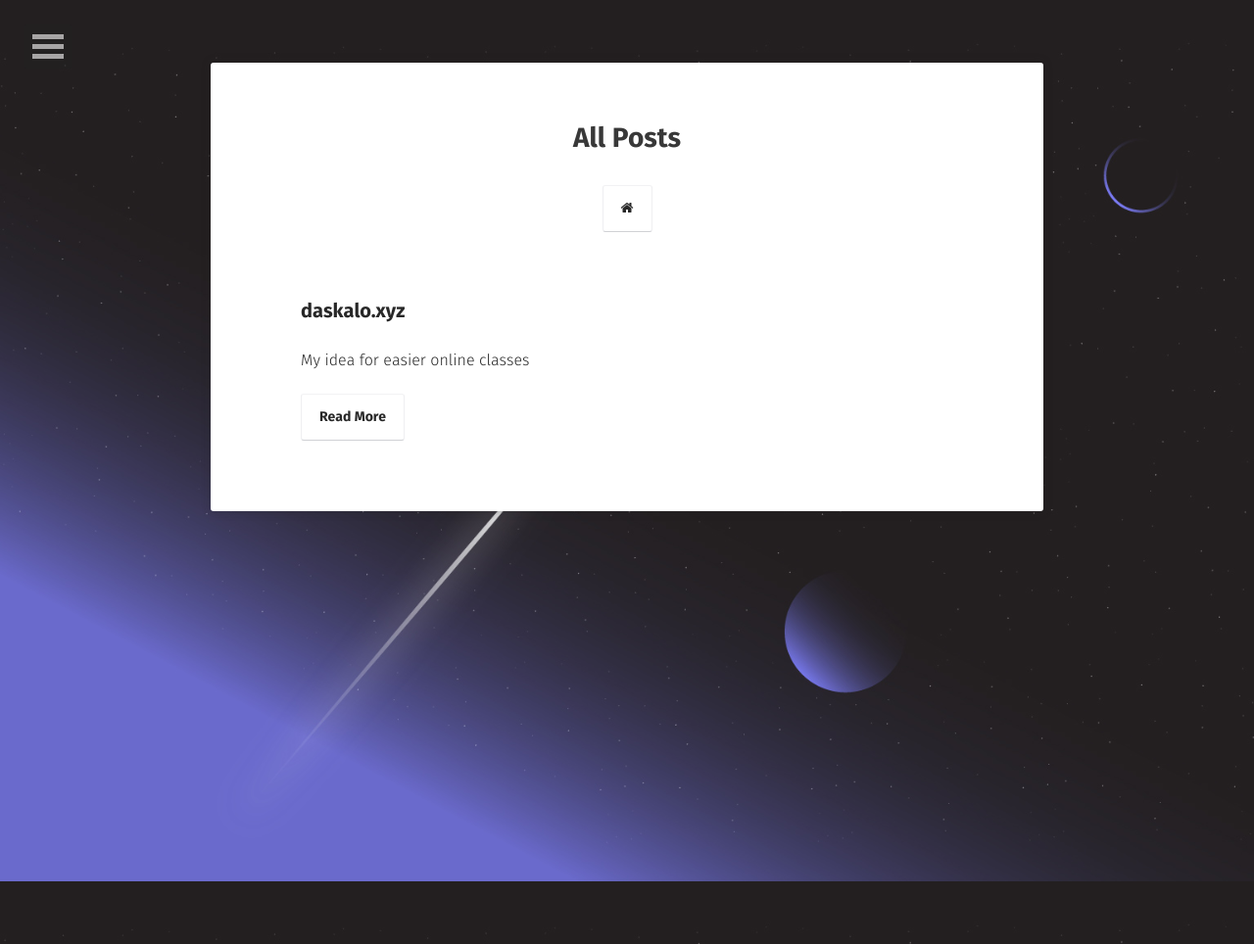
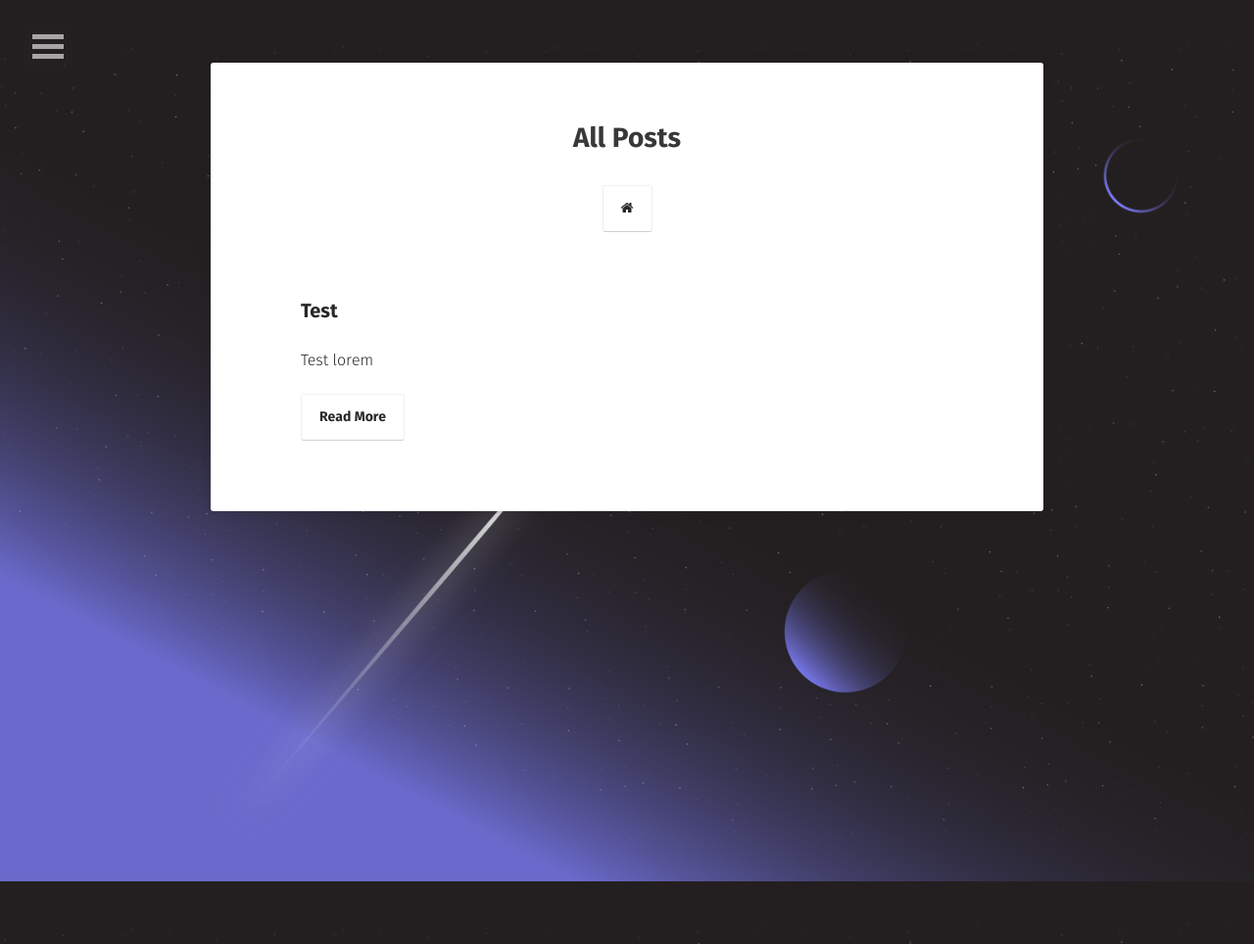
Before and after one commit to yamozha/yamozha.github.io, a Jekyll site: the page built from posts/index.md, in a window 1280 px wide. Shown: the whole page at 98% size. Built offline with Jekyll 4.4.1, drawn with Linux system fonts in a browser that asks for light colours; some web fonts are replaced.

Commit message:
Update 2020-11-8-test.md

```diff
--- a/_posts/2020-11-8-test.md
+++ b/_posts/2020-11-8-test.md
@@ -1,9 +1,9 @@
 ---
 layout: post
-title:  "daskalo.xyz"
+title:  "Test"
 date:   2020-11-08
-excerpt: "My idea for easier online classes"
-feature: http://i.imgur.com/Ds6S7lJ.pnghttp://www.highreshdwallpapers.com/wp-content/uploads/2014/05/Lorem-Ipsum-Text-Wallpaper-1280x960.jpg
+excerpt: "Test lorem"
+feature: http://www.highreshdwallpapers.com/wp-content/uploads/2014/05/Lorem-Ipsum-Text-Wallpaper-1280x960.jpg
 tag:
 - test
 - notproject
```
